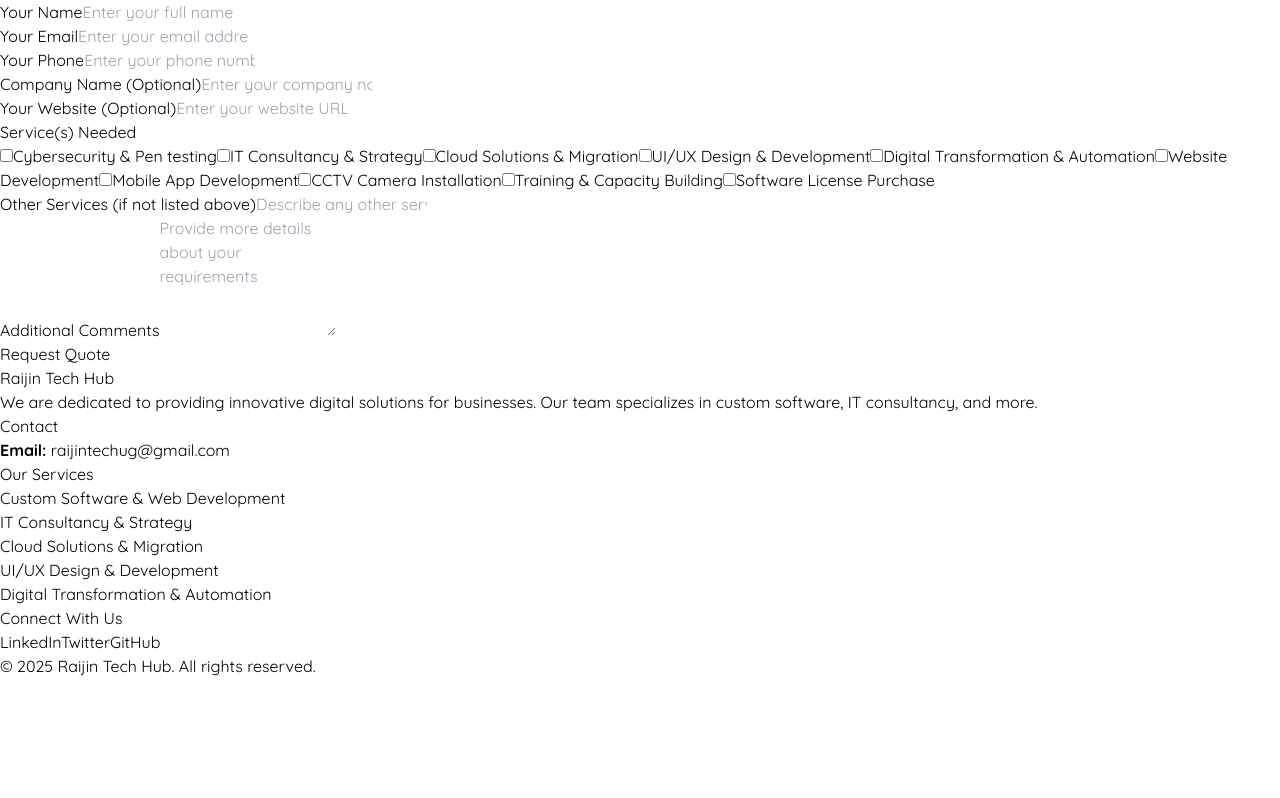
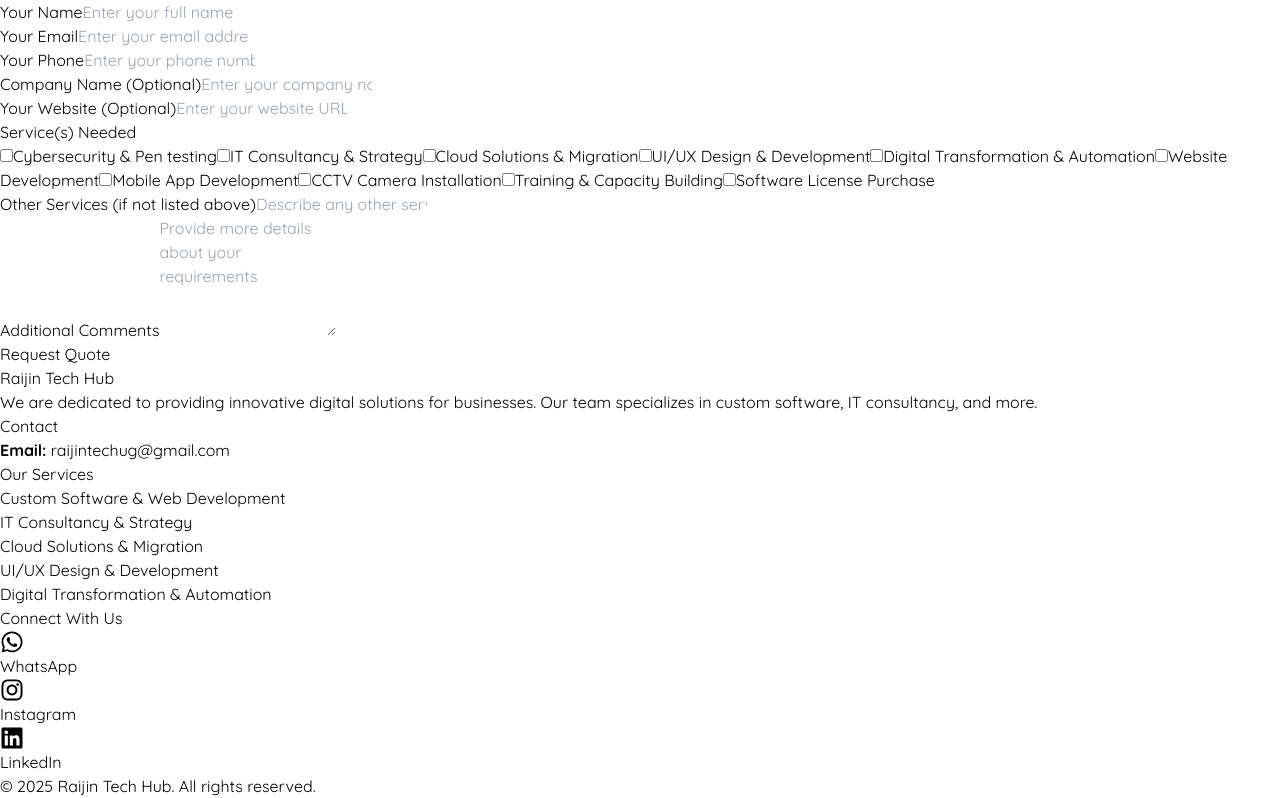
Before and after one commit to charlesaroma/Raijin-Tech-Hub, a React (Vite) app: page /request-quote in a window 1280 px wide. Shown: the part 1387-2185 px from the top of the page. Before the commit the page ends 2065 px from the top, so only its background shows below. Built offline with nearby package versions, Linux system fonts and the light colour scheme.

Commit message:
footer update, social media

```diff
--- a/src/navigation/footer.jsx
+++ b/src/navigation/footer.jsx
@@ -1,5 +1,6 @@
 import React from "react";
 import { Link } from "react-router-dom"; // Import Link for navigation
+import { FaWhatsapp, FaInstagram, FaLinkedin } from "react-icons/fa"; // Import social media icons from react-icons
 
 const Footer = () => {
   return (
@@ -16,7 +17,7 @@
               <h4 className="font-semibold mb-2">Contact</h4>
               <p className="text-gray-400">
                 <strong>Email:</strong>{" "}
-                <a href="mailto:raijintech@gmail.com" className="text-teal-400 hover:text-teal-500">
+                <a href="mailto:raijintechug@gmail.com" className="text-teal-400 hover:text-teal-500">
                   raijintechug@gmail.com
                 </a>
               </p>
@@ -48,30 +49,33 @@
           {/* Social Media Section */}
           <div>
             <h3 className="text-xl font-bold mb-4">Connect With Us</h3>
-            <div className="flex space-x-4">
+            <div className="flex space-x-4 items-center">
               <a
-                href="https://www.linkedin.com"
+                href="https://wa.me/256777982066"
                 target="_blank"
                 rel="noopener noreferrer"
-                className="text-gray-400 hover:text-teal-400"
+                className="text-gray-400 hover:text-teal-400 flex items-center"
               >
-                LinkedIn
+                <FaWhatsapp size={24} className="mr-2" />
+                WhatsApp
               </a>
               <a
-                href="https://www.twitter.com"
+                href="https://www.instagram.com/raijin_tech_hub/profilecard/?igsh=dGxqd3kwMzVxZjR3"
                 target="_blank"
                 rel="noopener noreferrer"
-                className="text-gray-400 hover:text-teal-400"
+                className="text-gray-400 hover:text-teal-400 flex items-center"
               >
-                Twitter
+                <FaInstagram size={24} className="mr-2" />
+                Instagram
               </a>
               <a
-                href="https://www.github.com"
+                href="https://www.linkedin.com/in/charles-aroma-8955b62a2?utm_source=share&utm_campaign=share_via&utm_content=profile&utm_medium=android_app"
                 target="_blank"
                 rel="noopener noreferrer"
-                className="text-gray-400 hover:text-teal-400"
+                className="text-gray-400 hover:text-teal-400 flex items-center"
               >
-                GitHub
+                <FaLinkedin size={24} className="mr-2" />
+                LinkedIn
               </a>
             </div>
           </div>
```
